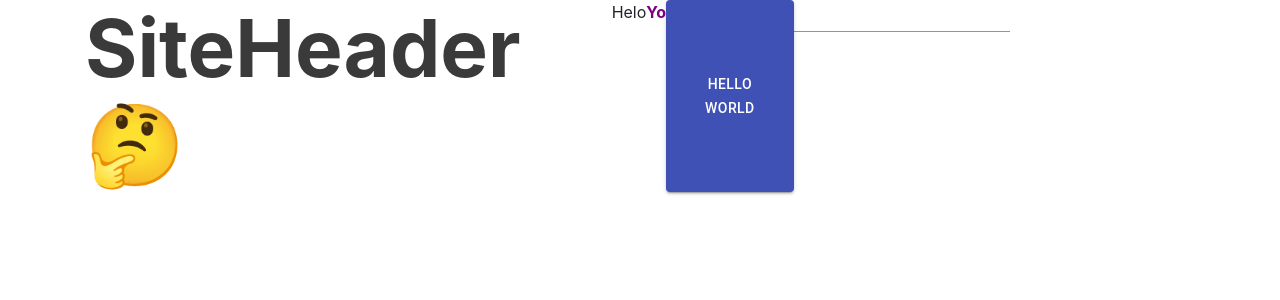
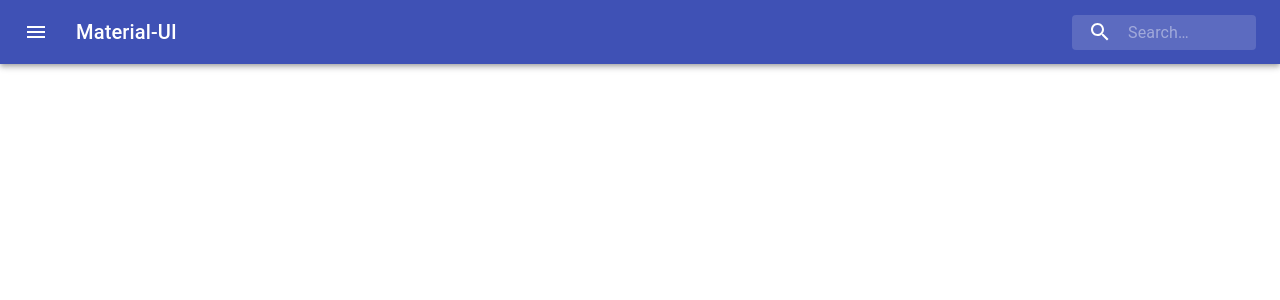
Before and after one commit to Zefty/FitTrac, a React (Create React App) app: page / in a window 1280 px wide. Shown: the top 300 px of the page. Built offline with nearby package versions, Linux system fonts and the light colour scheme.

Commit message:
created some test components

```diff
--- a/package.json
+++ b/package.json
@@ -4,6 +4,7 @@
   "private": true,
   "dependencies": {
     "@material-ui/core": "^4.2.1",
+    "@material-ui/icons": "^4.2.1",
     "@types/jest": "24.0.15",
     "@types/node": "12.6.8",
     "@types/react": "16.8.23",
--- a/src/App.tsx
+++ b/src/App.tsx
@@ -1,11 +1,15 @@
 import * as React from 'react';
 import Header from './components/Header/Header';
+import SearchAppBar from './components/SearchAppBar/SearchAppBar';
+import Drawer from './components/Drawer/Drawer';
 
 class App extends React.Component {
   public render() {
     return (
       <div>
-        <Header/>
+        {/* <Header/> */}
+        <SearchAppBar/>
+        {/* <Drawer/> */}
       </div>
     );
   }
--- /dev/null
+++ b/src/components/Drawer/Drawer.tsx
@@ -0,0 +1,120 @@
+import React from 'react';
+import { makeStyles } from '@material-ui/core/styles';
+import Drawer from '@material-ui/core/Drawer';
+import Button from '@material-ui/core/Button';
+import List from '@material-ui/core/List';
+import Divider from '@material-ui/core/Divider';
+import ListItem from '@material-ui/core/ListItem';
+import ListItemIcon from '@material-ui/core/ListItemIcon';
+import ListItemText from '@material-ui/core/ListItemText';
+import InboxIcon from '@material-ui/icons/MoveToInbox';
+import MailIcon from '@material-ui/icons/Mail';
+
+const useStyles = makeStyles({
+  list: {
+    width: 250,
+  },
+  fullList: {
+    width: 'auto',
+  },
+});
+
+export default function TemporaryDrawer() {
+  const classes = useStyles();
+  const [state, setState] = React.useState({
+    top: false,
+    left: false,
+    bottom: false,
+    right: false,
+  });
+
+  type DrawerSide = 'top' | 'left' | 'bottom' | 'right';
+  const toggleDrawer = (side: DrawerSide, open: boolean) => (
+    event: React.KeyboardEvent | React.MouseEvent,
+  ) => {
+    if (
+      event.type === 'keydown' &&
+      ((event as React.KeyboardEvent).key === 'Tab' ||
+        (event as React.KeyboardEvent).key === 'Shift')
+    ) {
+      return;
+    }
+
+    setState({ ...state, [side]: open });
+  };
+
+  const sideList = (side: DrawerSide) => (
+    <div
+      className={classes.list}
+      role="presentation"
+      onClick={toggleDrawer(side, false)}
+      onKeyDown={toggleDrawer(side, false)}
+    >
+      <List>
+        {['Inbox', 'Starred', 'Send email', 'Drafts'].map((text, index) => (
+          <ListItem button key={text}>
+            <ListItemIcon>{index % 2 === 0 ? <InboxIcon /> : <MailIcon />}</ListItemIcon>
+            <ListItemText primary={text} />
+          </ListItem>
+        ))}
+      </List>
+      <Divider />
+      <List>
+        {['All mail', 'Trash', 'Spam'].map((text, index) => (
+          <ListItem button key={text}>
+            <ListItemIcon>{index % 2 === 0 ? <InboxIcon /> : <MailIcon />}</ListItemIcon>
+            <ListItemText primary={text} />
+          </ListItem>
+        ))}
+      </List>
+    </div>
+  );
+
+  const fullList = (side: DrawerSide) => (
+    <div
+      className={classes.fullList}
+      role="presentation"
+      onClick={toggleDrawer(side, false)}
+      onKeyDown={toggleDrawer(side, false)}
+    >
+      <List>
+        {['Inbox', 'Starred', 'Send email', 'Drafts'].map((text, index) => (
+          <ListItem button key={text}>
+            <ListItemIcon>{index % 2 === 0 ? <InboxIcon /> : <MailIcon />}</ListItemIcon>
+            <ListItemText primary={text} />
+          </ListItem>
+        ))}
+      </List>
+      <Divider />
+      <List>
+        {['All mail', 'Trash', 'Spam'].map((text, index) => (
+          <ListItem button key={text}>
+            <ListItemIcon>{index % 2 === 0 ? <InboxIcon /> : <MailIcon />}</ListItemIcon>
+            <ListItemText primary={text} />
+          </ListItem>
+        ))}
+      </List>
+    </div>
+  );
+
+  return (
+    <div>
+      <Button onClick={toggleDrawer('left', true)}>Open Left</Button>
+      <Button onClick={toggleDrawer('right', true)}>Open Right</Button>
+      <Button onClick={toggleDrawer('top', true)}>Open Top</Button>
+      <Button onClick={toggleDrawer('bottom', true)}>Open Bottom</Button>
+      <Drawer open={state.left} onClose={toggleDrawer('left', false)}>
+        {sideList('left')}
+      </Drawer>
+      <Drawer anchor="top" open={state.top} onClose={toggleDrawer('top', false)}>
+        {fullList('top')}
+      </Drawer>
+      <Drawer anchor="bottom" open={state.bottom} onClose={toggleDrawer('bottom', false)}>
+        {fullList('bottom')}
+      </Drawer>
+      <Drawer anchor="right" open={state.right} onClose={toggleDrawer('right', false)}>
+        {sideList('right')}
+      </Drawer>
+    </div>
+  );
+}
--- a/src/components/Header/Header.css
+++ b/src/components/Header/Header.css
@@ -1,8 +1,8 @@
-.container {
+/* .container {
     display: flex;
     justify-content: left;
     padding-top: 0px;
-  }
+  } */
 
 .headerText{
   font-size: 80px;
--- a/src/components/Header/Header.tsx
+++ b/src/components/Header/Header.tsx
@@ -25,7 +25,7 @@ export default class Header extends React.Component<IProps,IState> {
         return (
 
             <React.Fragment>
-                <div className="container">
+                <div className="container-fluid">
                     <h1 className='headerText'>SiteHeader🤔</h1>
                     <p id='idk'>Helo</p>
                     <p className='Yo'>Yo</p>
--- /dev/null
+++ b/src/components/SearchAppBar/SearchAppBar.tsx
@@ -0,0 +1,101 @@
+import React from 'react';
+import AppBar from '@material-ui/core/AppBar';
+import Toolbar from '@material-ui/core/Toolbar';
+import IconButton from '@material-ui/core/IconButton';
+import Typography from '@material-ui/core/Typography';
+import InputBase from '@material-ui/core/InputBase';
+import { createStyles, fade, Theme, makeStyles } from '@material-ui/core/styles';
+import MenuIcon from '@material-ui/icons/Menu';
+import SearchIcon from '@material-ui/icons/Search';
+
+const useStyles = makeStyles((theme: Theme) =>
+  createStyles({
+    root: {
+      flexGrow: 1,
+    },
+    menuButton: {
+      marginRight: theme.spacing(2),
+    },
+    title: {
+      flexGrow: 1,
+      display: 'none',
+      [theme.breakpoints.up('sm')]: {
+        display: 'block',
+      },
+    },
+    search: {
+      position: 'relative',
+      borderRadius: theme.shape.borderRadius,
+      backgroundColor: fade(theme.palette.common.white, 0.15),
+      '&:hover': {
+        backgroundColor: fade(theme.palette.common.white, 0.25),
+      },
+      marginLeft: 0,
+      width: '100%',
+      [theme.breakpoints.up('sm')]: {
+        marginLeft: theme.spacing(1),
+        width: 'auto',
+      },
+    },
+    searchIcon: {
+      width: theme.spacing(7),
+      height: '100%',
+      position: 'absolute',
+      pointerEvents: 'none',
+      display: 'flex',
+      alignItems: 'center',
+      justifyContent: 'center',
+    },
+    inputRoot: {
+      color: 'inherit',
+    },
+    inputInput: {
+      padding: theme.spacing(1, 1, 1, 7),
+      transition: theme.transitions.create('width'),
+      width: '100%',
+      [theme.breakpoints.up('sm')]: {
+        width: 120,
+        '&:focus': {
+          width: 200,
+        },
+      },
+    },
+  }),
+);
+
+export default function SearchAppBar() {
+  const classes = useStyles();
+
+  return (
+    <div className={classes.root}>
+      <AppBar position="static">
+        <Toolbar>
+          <IconButton
+            edge="start"
+            className={classes.menuButton}
+            color="inherit"
+            aria-label="open drawer"
+          >
+            <MenuIcon />
+          </IconButton>
+          <Typography className={classes.title} variant="h6" noWrap>
+            Material-UI
+          </Typography>
+          <div className={classes.search}>
+            <div className={classes.searchIcon}>
+              <SearchIcon />
+            </div>
+            <InputBase
+              placeholder="Search…"
+              classes={{
+                root: classes.inputRoot,
+                input: classes.inputInput,
+              }}
+              inputProps={{ 'aria-label': 'search' }}
+            />
+          </div>
+        </Toolbar>
+      </AppBar>
+    </div>
+  );
+}
```
Also changed, not shown: src/components/AddWorkoutRoutine/AddWorkoutRoutine.tsx (added, +20 -0 lines), src/components/WorkoutRoutines/WorkoutRoutines.tsx (added, +19 -0 lines), 1 other file (tests, documents, lock files or other folders).
